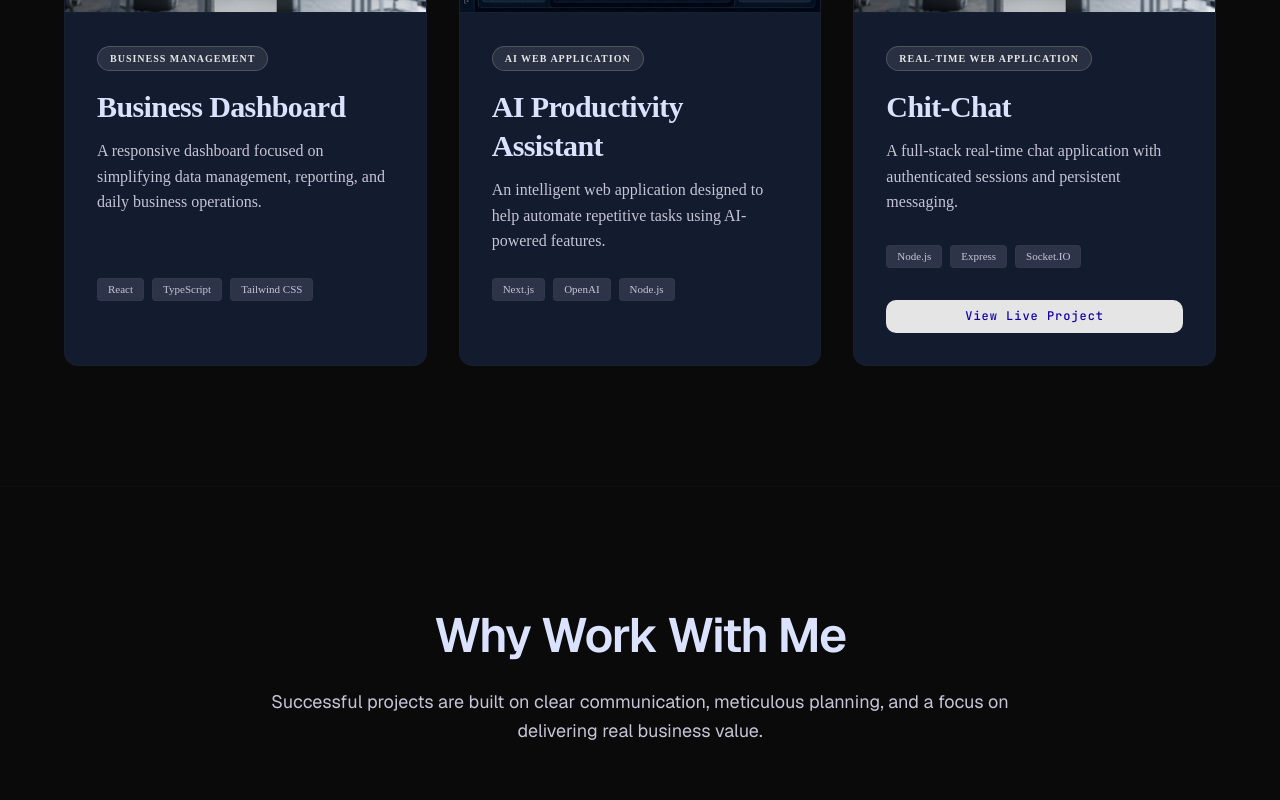
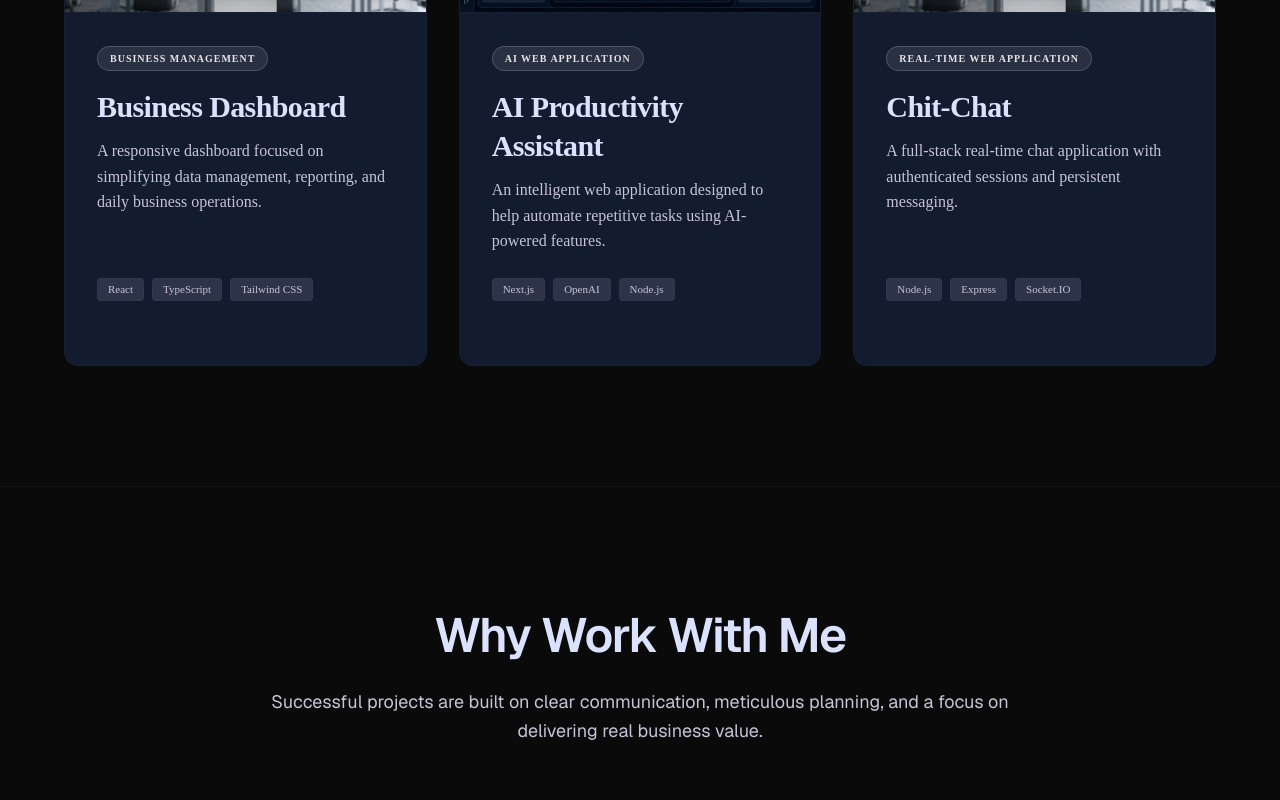
Before and after one commit to M-Ehthisham18/freelancing-portfolio, a Next.js app: page / in a window 1280 px wide. Shown: the part 4618-5418 px from the top of the page. Built offline with nearby package versions, Linux system fonts and the light colour scheme; no server answers.

Commit message:
fix: hide deferred live project links

```diff
--- a/components/cards/ProjectCard.tsx
+++ b/components/cards/ProjectCard.tsx
@@ -12,10 +12,8 @@ interface ProjectCardProps {
   repoUrl?: string;
 }
 
-export function ProjectCard({ image, imageAlt, category, title, description, tags, liveUrl, repoUrl }: ProjectCardProps) {
-  const hasLiveUrl = Boolean(liveUrl);
+export function ProjectCard({ image, imageAlt, category, title, description, tags, repoUrl }: ProjectCardProps) {
   const hasRepoUrl = Boolean(repoUrl);
-  const hasActions = hasLiveUrl || hasRepoUrl;
 
   return (
     <div data-cursor-card className="group flex flex-col bg-surface-container-low rounded-xl border border-outline-variant/10 overflow-hidden hover-lift hover:bg-surface-container transition-all duration-300">
@@ -46,19 +44,8 @@ export function ProjectCard({ image, imageAlt, category, title, description, tag
             </span>
           ))}
         </div>
-        {hasActions && (
+        {hasRepoUrl && (
           <div className="flex gap-4">
-            {hasLiveUrl && (
-              <a
-                href={liveUrl}
-                target="_blank"
-                rel="noopener noreferrer"
-                className="flex-1 px-4 py-2 bg-primary text-on-primary rounded-lg font-medium text-label-sm font-label-sm hover:opacity-90 transition-all active:scale-95 text-center"
-              >
-                View Live Project
-              </a>
-            )}
-            {hasRepoUrl && (
             <a
               href={repoUrl}
               target="_blank"
@@ -67,7 +54,6 @@ export function ProjectCard({ image, imageAlt, category, title, description, tag
             >
               View Code
             </a>
-            )}
           </div>
         )}
       </div>
```
Lines whose indentation alone changed are shown as unchanged.
